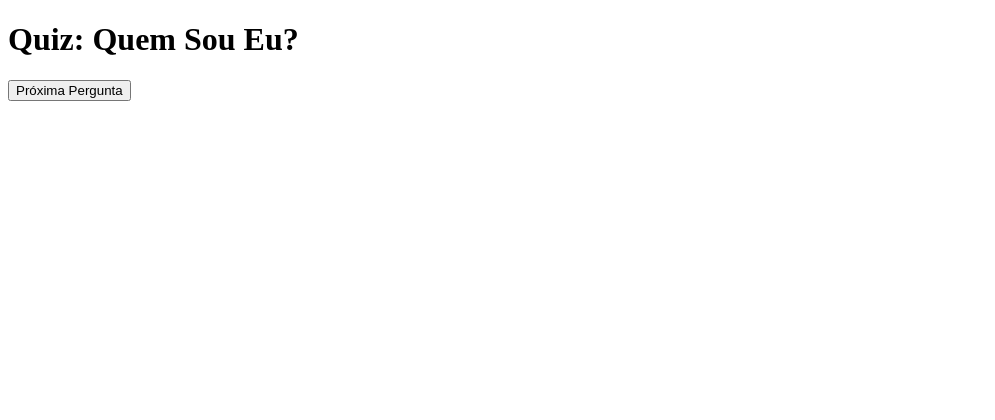
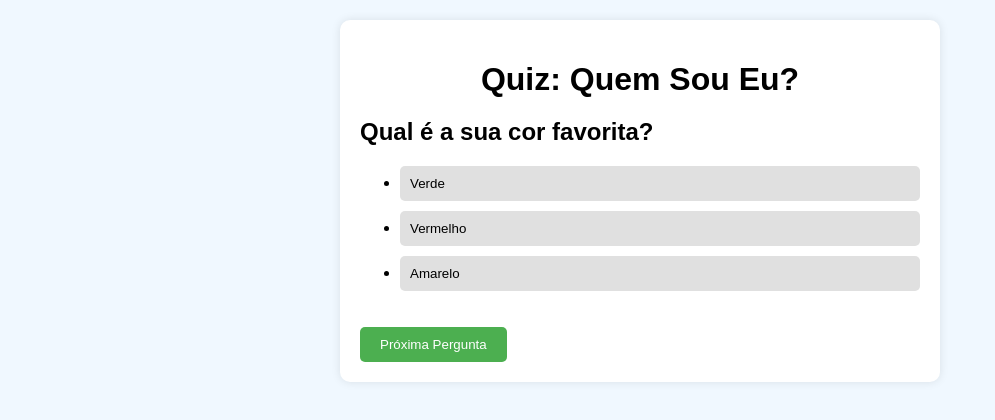
Before and after one commit to Matheus-Emanuel-ads/Projetos_Js, a plain HTML site: page testes/testeOrientado.html in a window 1280 px wide. Shown: the whole page, without its empty margins (0-995 px from the left). Drawn offline with Linux system fonts and the light colour scheme.

Commit message:
Update testeOrientado.html
Retificado

```diff
--- a/testes/testeOrientado.html
+++ b/testes/testeOrientado.html
@@ -4,7 +4,7 @@
   <meta charset="UTF-8" />
   <meta name="viewport" content="width=device-width, initial-scale=1.0" />
   <title>Quiz - Quem Sou Eu?</title>
-  <link rel="stylesheet" href="teste2.css" />
+  <link rel="stylesheet" href="testeOrientado.css" />
 </head>
 <body>
   <div class="quiz-container">
@@ -17,6 +17,6 @@
     <div id="result" class="hidden"></div>
   </div>
 
-  <script src="teste.js"></script>
+  <script src="espiasDemaisOrientado.js"></script>
 </body>
 </html>
```
